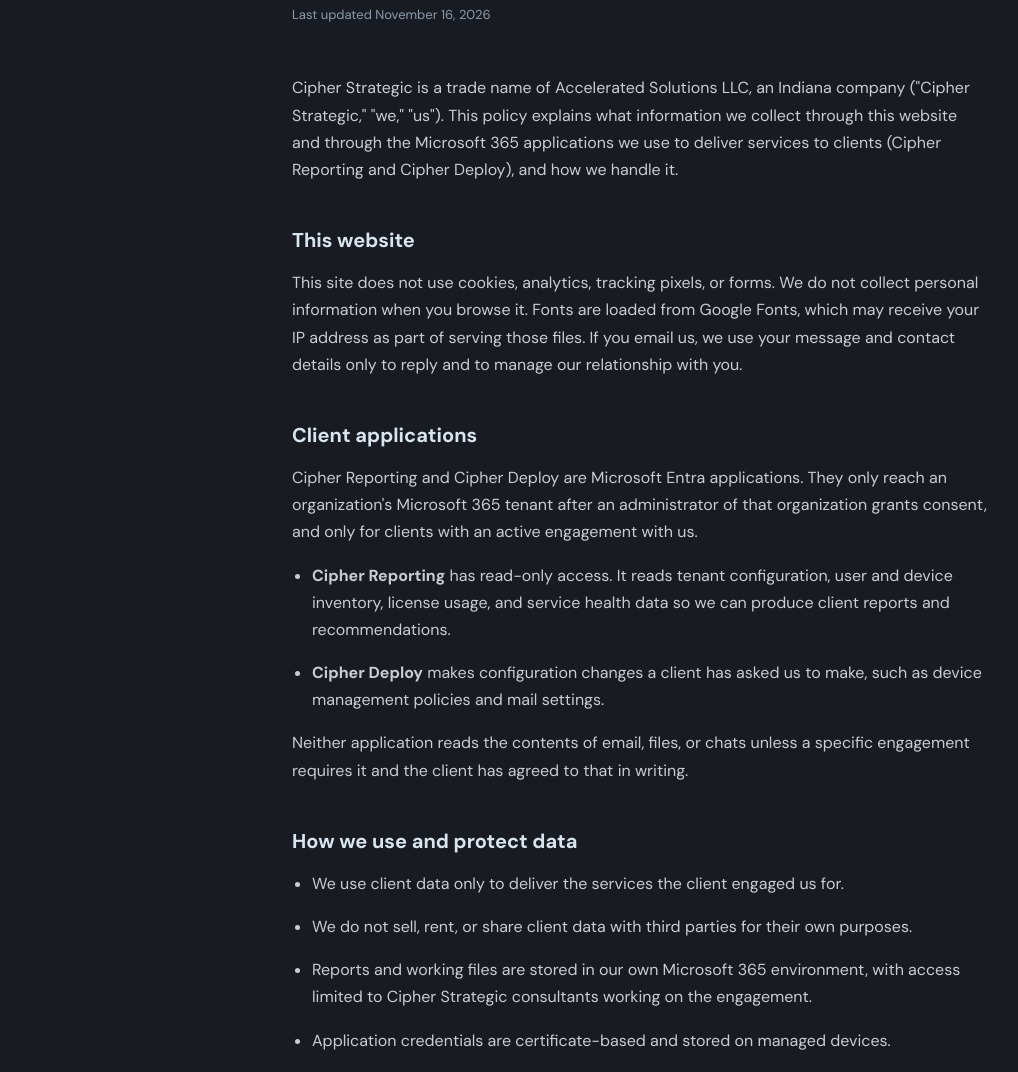
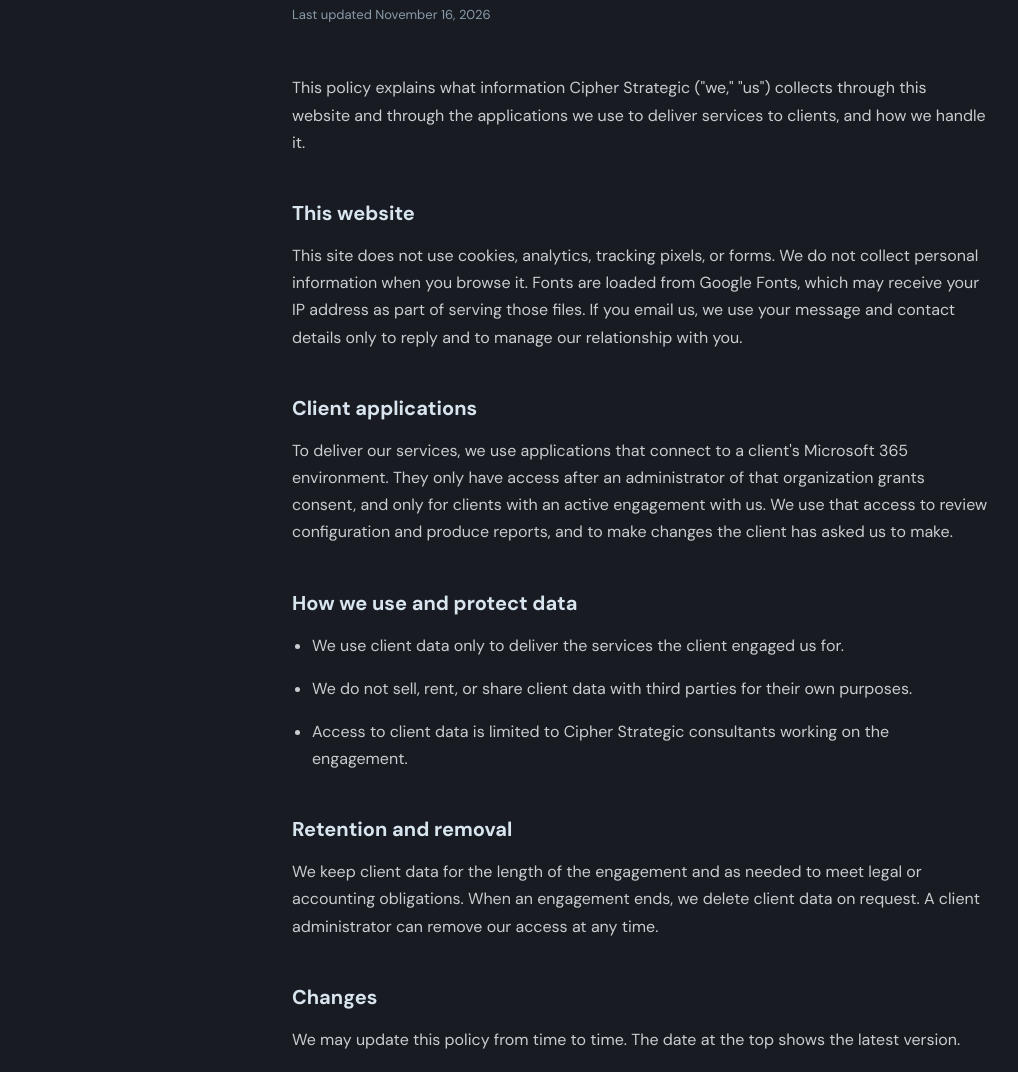
Before and after one commit to bcrivers/cipherstragic, a plain HTML site: page privacy/index.html in a window 1280 px wide. Shown: the part 228-1300 px from the top of the page, without its empty margins (0-1018 px from the left). Drawn offline with Linux system fonts and the light colour scheme.

Commit message:
Simplify privacy and terms pages
Co-Authored-By: Claude Opus 5.5 <noreply@anthropic.com>
Claude-Session: https://claude.ai/code/session_01CBfS5BRkaCDj4A1WHeFipu

```diff
--- a/privacy/index.html
+++ b/privacy/index.html
@@ -34,29 +34,23 @@
 <p class="label">Legal</p>
 <h1>Privacy Policy</h1>
 <p class="updated">Last updated November 16, 2026</p>
-<p>Cipher Strategic is a trade name of Accelerated Solutions LLC, an Indiana company ("Cipher Strategic," "we," "us"). This policy explains what information we collect through this website and through the Microsoft 365 applications we use to deliver services to clients (Cipher Reporting and Cipher Deploy), and how we handle it.</p>
+<p>This policy explains what information Cipher Strategic ("we," "us") collects through this website and through the applications we use to deliver services to clients, and how we handle it.</p>
 
 <h2>This website</h2>
 <p>This site does not use cookies, analytics, tracking pixels, or forms. We do not collect personal information when you browse it. Fonts are loaded from Google Fonts, which may receive your IP address as part of serving those files. If you email us, we use your message and contact details only to reply and to manage our relationship with you.</p>
 
 <h2>Client applications</h2>
-<p>Cipher Reporting and Cipher Deploy are Microsoft Entra applications. They only reach an organization's Microsoft 365 tenant after an administrator of that organization grants consent, and only for clients with an active engagement with us.</p>
-<ul>
-  <li><strong>Cipher Reporting</strong> has read-only access. It reads tenant configuration, user and device inventory, license usage, and service health data so we can produce client reports and recommendations.</li>
-  <li><strong>Cipher Deploy</strong> makes configuration changes a client has asked us to make, such as device management policies and mail settings.</li>
-</ul>
-<p>Neither application reads the contents of email, files, or chats unless a specific engagement requires it and the client has agreed to that in writing.</p>
+<p>To deliver our services, we use applications that connect to a client's Microsoft 365 environment. They only have access after an administrator of that organization grants consent, and only for clients with an active engagement with us. We use that access to review configuration and produce reports, and to make changes the client has asked us to make.</p>
 
 <h2>How we use and protect data</h2>
 <ul>
   <li>We use client data only to deliver the services the client engaged us for.</li>
   <li>We do not sell, rent, or share client data with third parties for their own purposes.</li>
-  <li>Reports and working files are stored in our own Microsoft 365 environment, with access limited to Cipher Strategic consultants working on the engagement.</li>
-  <li>Application credentials are certificate-based and stored on managed devices.</li>
+  <li>Access to client data is limited to Cipher Strategic consultants working on the engagement.</li>
 </ul>
 
 <h2>Retention and removal</h2>
-<p>We keep client data for the length of the engagement and as needed to meet legal or accounting obligations. When an engagement ends, we delete client data on request. A client administrator can remove our access at any time by deleting the Cipher Reporting or Cipher Deploy enterprise application from their tenant.</p>
+<p>We keep client data for the length of the engagement and as needed to meet legal or accounting obligations. When an engagement ends, we delete client data on request. A client administrator can remove our access at any time.</p>
 
 <h2>Changes</h2>
 <p>We may update this policy from time to time. The date at the top shows the latest version.</p>
```
Also changed, not shown: terms/index.html (+5 -8 lines).
